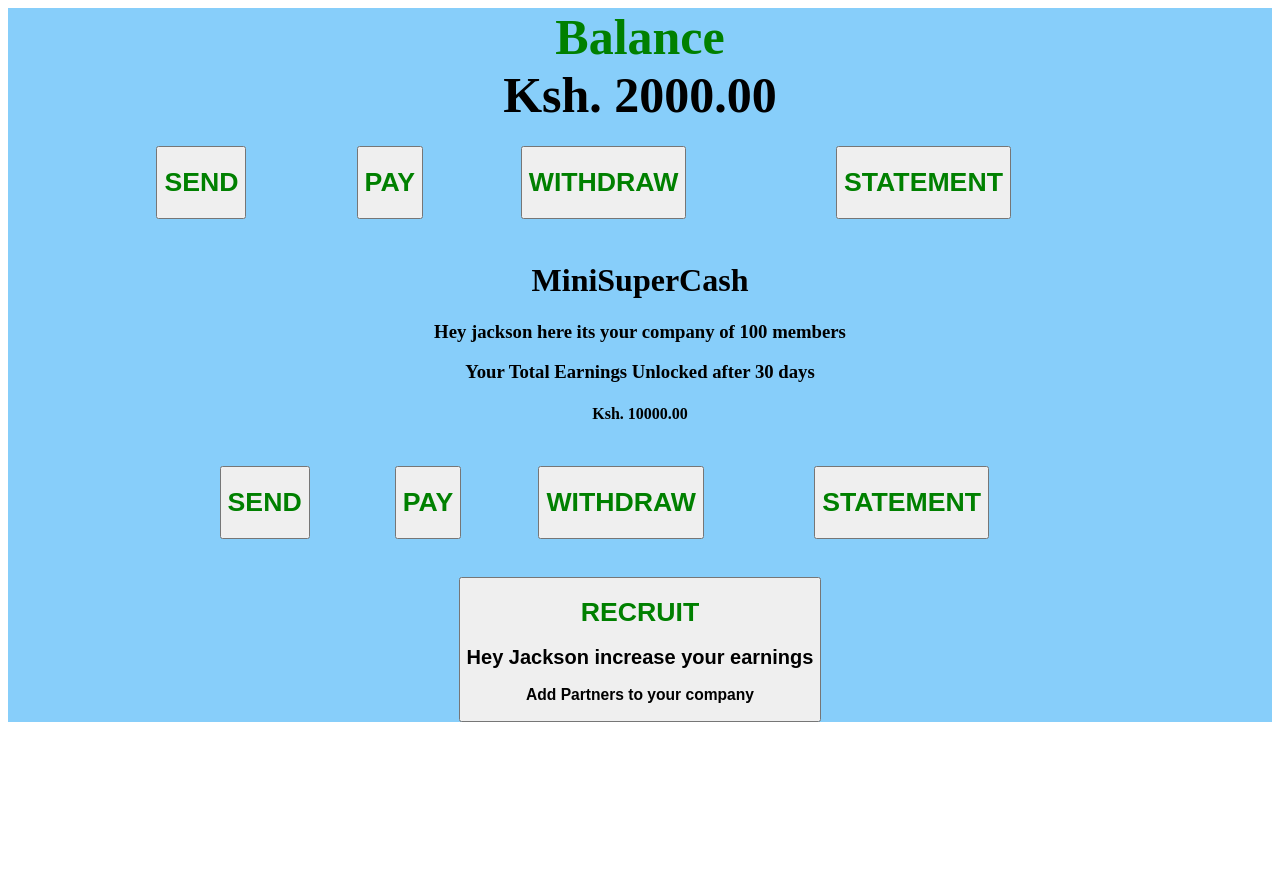
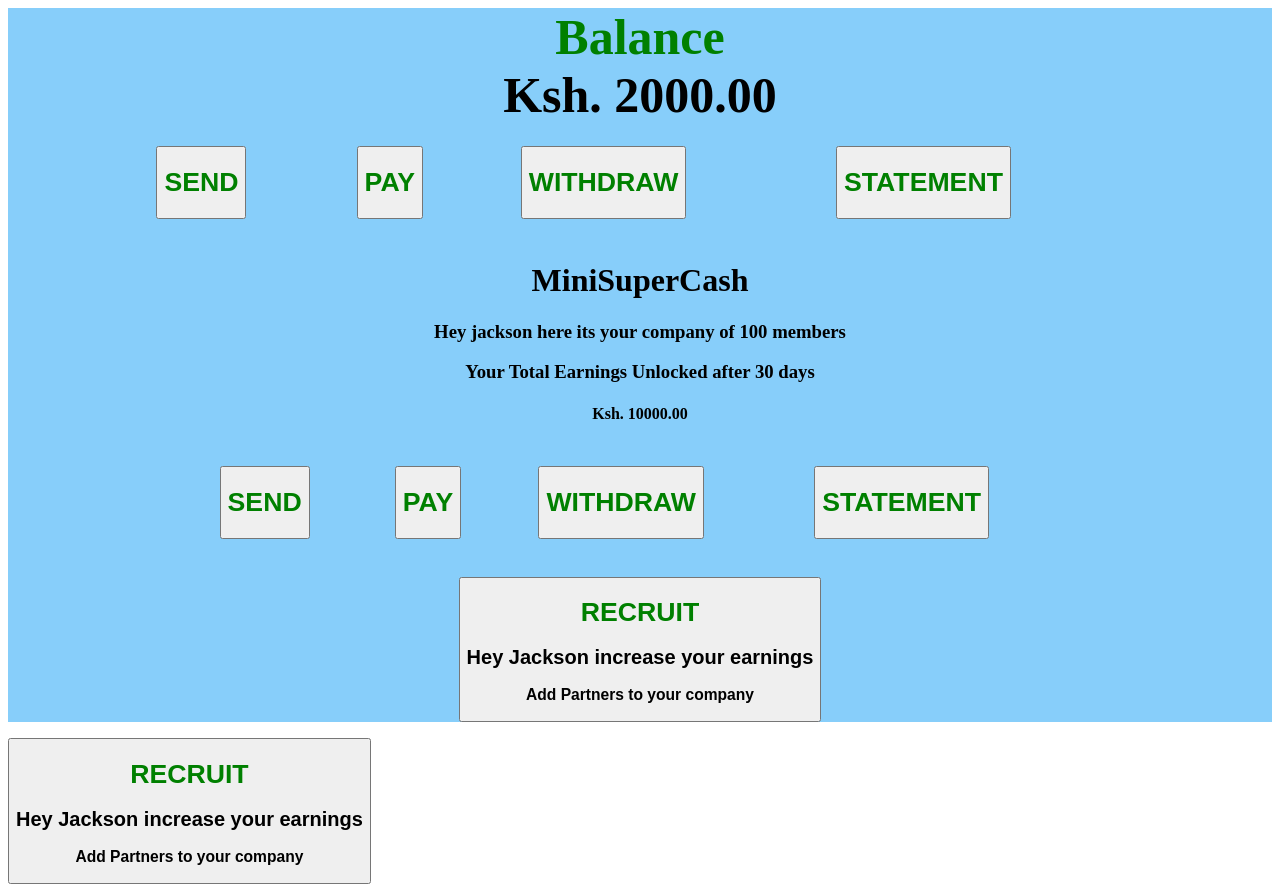
Before and after one commit to Jackson-Muendo/SuperCash, an Angular app: page /recruit-members in a window 1280 px wide. Before the commit this address led to /. Before the commit the page ends 800 px from the top, so only its background shows below. Built offline with nearby package versions, Linux system fonts and the light colour scheme.

Commit message:
editing routes

```diff
--- a/src/app/app-routing.module.ts
+++ b/src/app/app-routing.module.ts
@@ -21,7 +21,7 @@ const routes: Routes = [
 {path: 'sendCash',component: TransferComponent},
 {path: 'payCash',component: TransferComponent},
 {path: 'superCashStatement',component: StatementComponent},
-{path: 'recruit',component: RecruitComponent},
+{path: 'recruit-members',component: RecruitComponent},
 {path: 'withdrawCash',component: WithdrawComponent},
 {path: 'sendCommission',component: TransfersComponent},
 {path: 'payCommission',component: PaysComponent},
--- a/src/app/minisupercash/recruit/recruit.component.html
+++ b/src/app/minisupercash/recruit/recruit.component.html
@@ -1,4 +1,4 @@
-<button routerLink="/recruit"><h1>RECRUIT</h1>
+<button routerLink="/recruit-members"><h1>RECRUIT</h1>
 <h2>Hey Jackson increase your earnings</h2>
 <h3>Add Partners to your company</h3>
 <!--<h4>Thanks for using our services and trusting SuperCash</h4>--></button>
```
